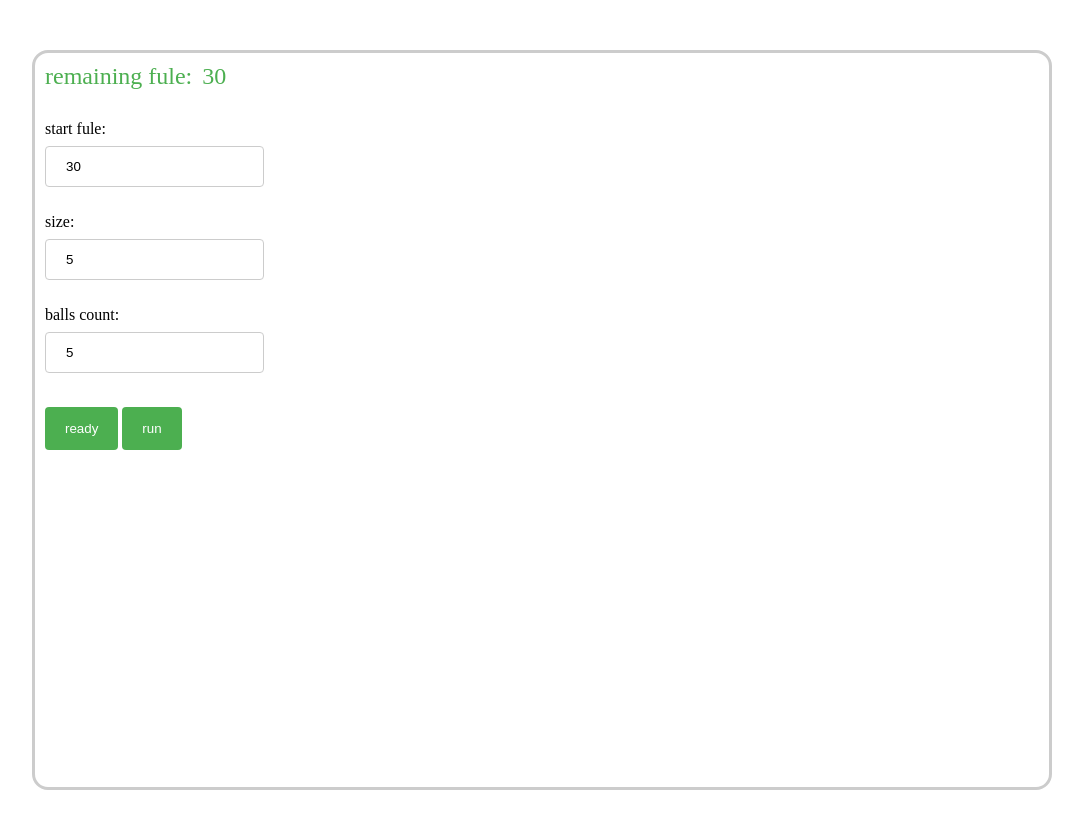
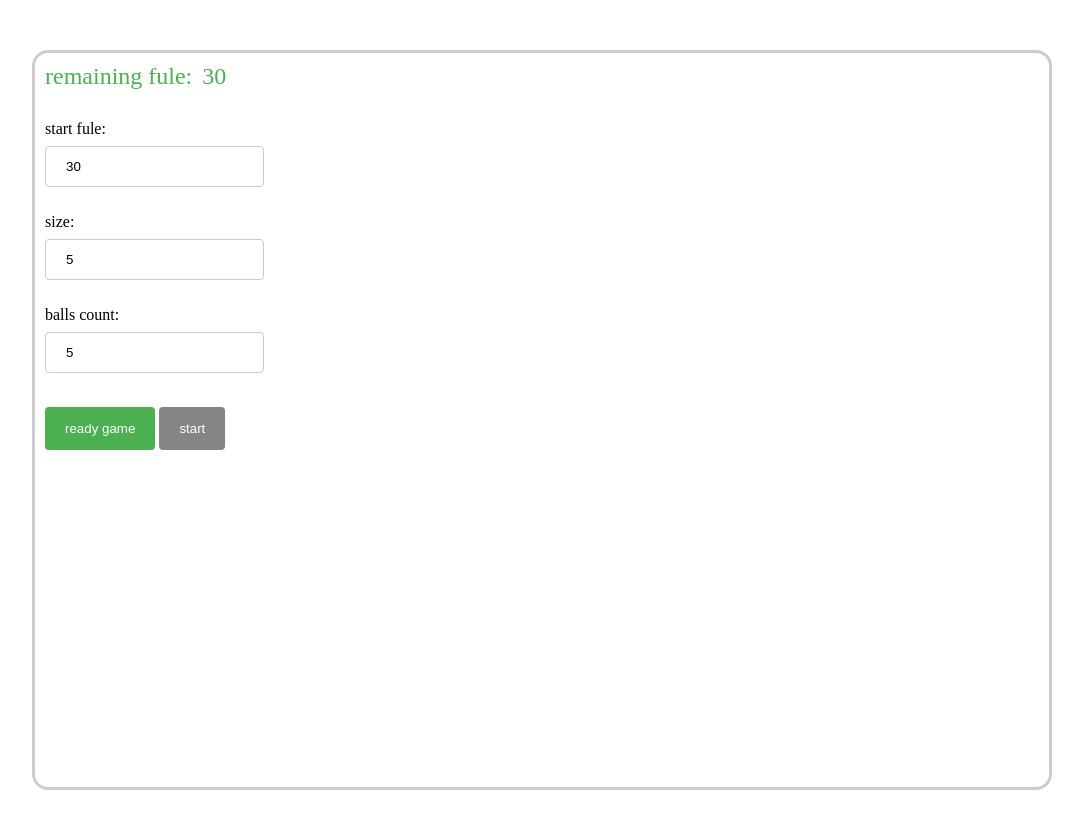
Before and after one commit to BijanProgrammer/forked-TileWorld, a plain HTML site: page index.html in a window 1280 px wide. Shown: the whole page, without its empty margins (98-1181 px from the left). Drawn offline with Linux system fonts and the light colour scheme.

Commit message:
fix button disabled

```diff
--- a/index.html
+++ b/index.html
@@ -24,8 +24,8 @@
             <label for="bcount">balls count:</label><br />
             <input type="number" name="bcount" value="5" /><br /><br />
           </form>
-          <button onclick="readyGame()">ready</button>
-          <button onclick="runGame()">run</button>
+          <button onclick="readyGame()">ready game</button>
+          <button disabled onclick="runGame()">start</button>
         </div>
 
         <div id="board" class="game--board"></div>
--- a/main.css
+++ b/main.css
@@ -24,6 +24,10 @@ button {
   border: none;
   border-radius: 4px;
   cursor: pointer;
+}
+
+button:disabled{
+  background-color: #858585;
 }
 
 input {
--- a/main.js
+++ b/main.js
@@ -23,6 +23,8 @@ function readyGame() {
   const startFule = Number(form[0].value);
   BOARD_SIZE_CELL = Number(form[1].value);
   const ballsCount = Number(form[2].value);
+
+  document.getElementsByTagName("button")[1].disabled = false
 
   const balls = [];
   const holes = [];
@@ -357,10 +359,12 @@ class Agent extends Element {
       setTimeout(() => {
         if (this.fule === 0) {
           alert("the agent can not move all balls into holes");
+          document.getElementsByTagName("button")[1].disabled = true
           return;
         }
         if(BALLS.filter((item) => !item.isArrived).length === 0){
           alert("AGENT WOOON! The agent took all the balls into the holes");
+          document.getElementsByTagName("button")[1].disabled = true
           return;
         }
         const closeItems = this.searchAround();
```
